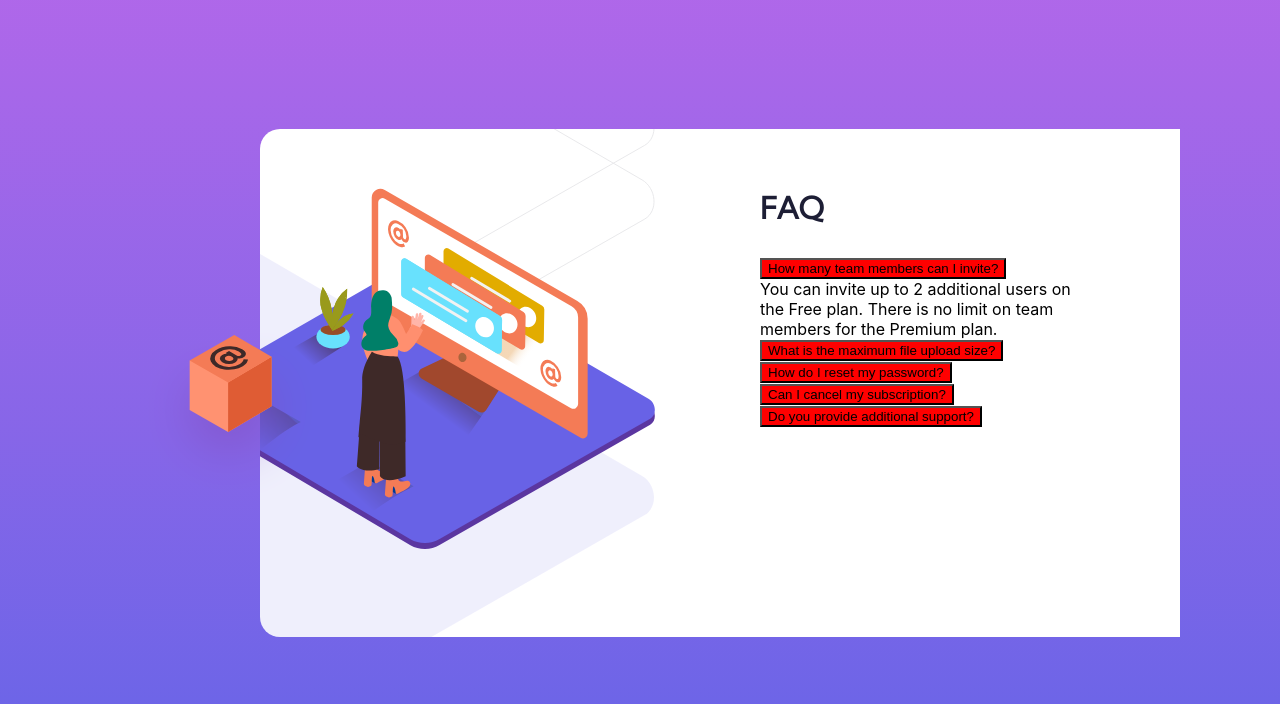
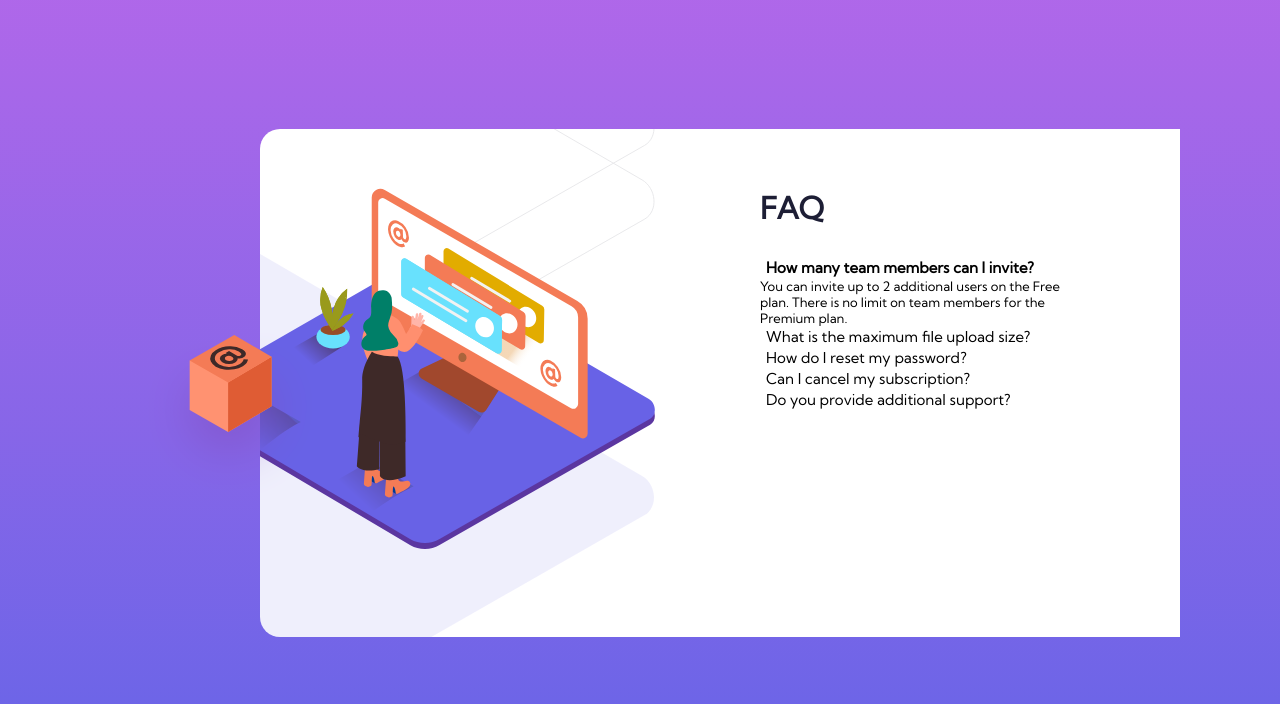
Before and after one commit to Generalkhun/fm-faq-accordian-card, a Next.js app in the folder client/: page / in a window 1280 px wide. Both pictures are taken after a click on the button "How many team members can I invite?". Shown: the top 704 px of the page. Built offline with nearby package versions, Linux system fonts and the light colour scheme.

Commit message:
Adjust accordian styling

```diff
--- a/client/components/AccordianInfo/accordian.module.css
+++ b/client/components/AccordianInfo/accordian.module.css
@@ -1,3 +1,24 @@
 .accordion{
-    background-color: red;
+    background-color: white;
+    border: none;
+    font-family: Kumbh Sans;
+    font-size: 15px;
 }
+
+.accordionExpanded{
+    background-color: white;
+    font-family: Kumbh Sans;
+    font-size: 15px;
+    border: none;
+    font-weight: 700;
+}
+
+.accordion:hover{
+    color: orange;
+    cursor: pointer;
+}
+
+.accordianContent{
+    font-family: Kumbh Sans;
+    font-size: 13px;
+}
--- a/client/components/AccordianInfo/index.tsx
+++ b/client/components/AccordianInfo/index.tsx
@@ -11,8 +11,12 @@
 export const AccordianInfo = ({ accordianInfo, isExpanded, onExpandAccordian }: Props) => {
     return (
         <div>
-            <button onClick={() => onExpandAccordian(accordianInfo.id)} className={styles.accordion}>{accordianInfo.title}</button>
-            {isExpanded && <div>{accordianInfo.content}</div>}
+            <button
+                onClick={() => onExpandAccordian(accordianInfo.id)}
+                className={isExpanded ? styles.accordionExpanded : styles.accordion}
+            >{accordianInfo.title}
+            </button>
+            {isExpanded && <div className={styles.accordianContent}>{accordianInfo.content}</div>}
         </div>
     )
 }
```
